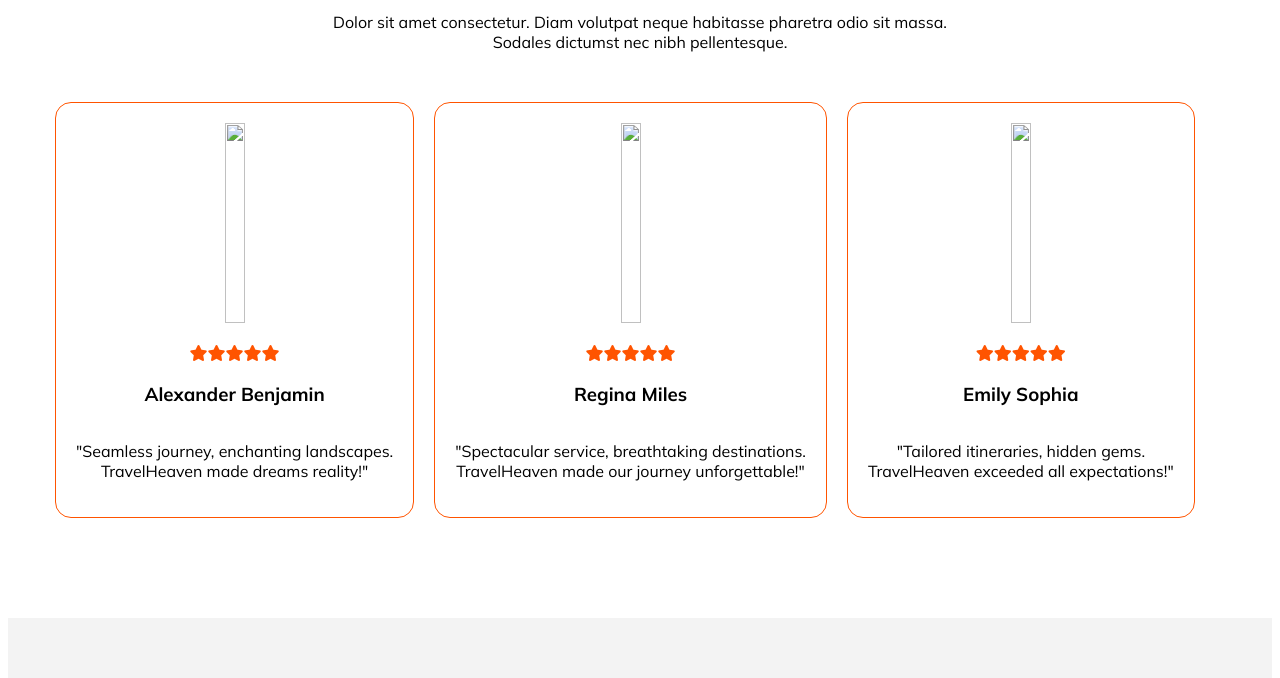
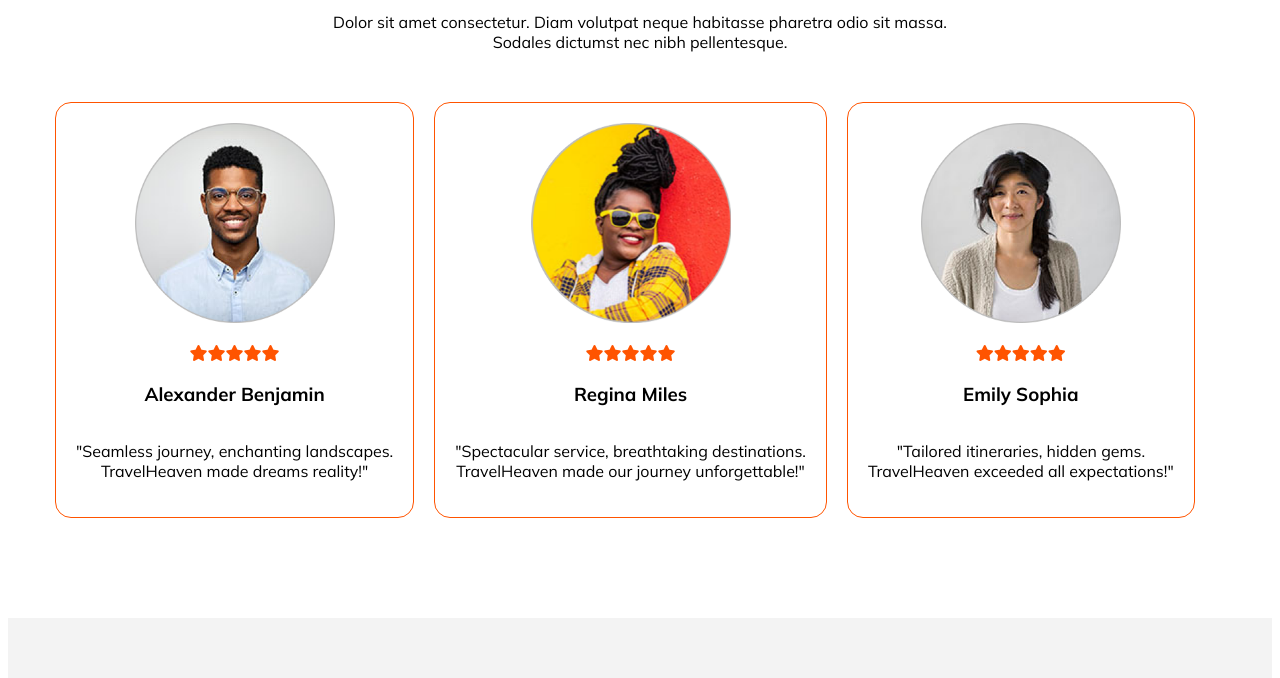
Before and after one commit to MohammadRofikulIslam/Assignment_02, a plain HTML site: page index.html in a window 1280 px wide. Shown: the part 4000-4678 px from the top of the page. Drawn offline with Linux system fonts and the light colour scheme; the site is published under a folder, as on GitHub Pages, so addresses that start at the root find nothing.

Commit message:
Final Commit

```diff
--- a/index.html
+++ b/index.html
@@ -203,19 +203,19 @@
         </div>
         <div class="user-review">
           <div class="user-1">
-            <img class="user-img" src="/Images/user-1.png" alt="">
+            <img class="user-img" src="Images/user-1.png" alt="">
             <div class="user-rating"><i class="fa-solid fa-star"></i><i class="fa-solid fa-star"></i><i class="fa-solid fa-star"></i><i class="fa-solid fa-star"></i><i class="fa-solid fa-star"></i></div>
             <h3>Alexander Benjamin</h5>
               <p>"Seamless journey, enchanting landscapes. <br> TravelHeaven made dreams reality!"</p>
             </div>
           <div class="user-2">
-            <img class="user-img" src="/Images/user-3.png" alt="">
+            <img class="user-img" src="Images/user-3.png" alt="">
             <div class="user-rating"><i class="fa-solid fa-star"></i><i class="fa-solid fa-star"></i><i class="fa-solid fa-star"></i><i class="fa-solid fa-star"></i><i class="fa-solid fa-star"></i></div>
             <h3>Regina Miles</h5>
              <p>"Spectacular service, breathtaking destinations. <br> TravelHeaven made our journey unforgettable!"</p>
             </div>
           <div class="user-3">
-            <img class="user-img" src="/Images/user-2.png" alt="">
+            <img class="user-img" src="Images/user-2.png" alt="">
             <div class="user-rating"><i class="fa-solid fa-star"></i><i class="fa-solid fa-star"></i><i class="fa-solid fa-star"></i><i class="fa-solid fa-star"></i><i class="fa-solid fa-star"></i></div>
             <h3>Emily Sophia </h5>
               <p>"Tailored itineraries, hidden gems. <br> TravelHeaven exceeded all expectations!"</p>
@@ -242,7 +242,6 @@
         <hr>
          <p>2017, All Rights Reserved.</p>
       </div>
-
     </footer>
   </body>
 </html>
```
